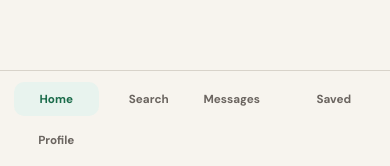
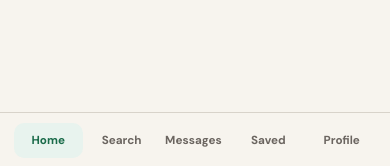
Before and after one commit to sker101/housings, a React (Vite) app in the folder frontend/: page / in a window 390 px wide. Shown: the part 675-841 px from the top of the page. Built offline with nearby package versions, Linux system fonts and the light colour scheme; no server answers; the database is empty.

Commit message:
style: align bottom nav items evenly on mobile

```diff
--- a/frontend/src/components/Layout.tsx
+++ b/frontend/src/components/Layout.tsx
@@ -398,23 +398,27 @@ export default function Layout({ children }) {
       </div>
 
       {(!isAuthenticated || user?.role === APP_ROLE.ADMIN || location.pathname.startsWith('/admin')) ? (
-        <nav className="bottom-nav" aria-label="Primary">
-          <NavLink to="/" className={({ isActive }) => (isActive ? 'is-active' : '')} end>
+        <nav
+          className="bottom-nav"
+          aria-label="Primary"
+          style={{ display: 'flex', justifyContent: 'space-around', alignItems: 'center', gap: '0.25rem' }}
+        >
+          <NavLink to="/" className={({ isActive }) => (isActive ? 'is-active' : '')} end style={{ flex: 1, textAlign: 'center' }}>
             {t('nav.home')}
           </NavLink>
-          <NavLink to="/search" className={({ isActive }) => (isActive ? 'is-active' : '')}>
+          <NavLink to="/search" className={({ isActive }) => (isActive ? 'is-active' : '')} style={{ flex: 1, textAlign: 'center' }}>
             {t('nav.search')}
           </NavLink>
-          <NavLink to="/messages" className={({ isActive }) => `nav-link-with-badge ${isActive ? 'is-active' : ''}`}>
+          <NavLink to="/messages" className={({ isActive }) => `nav-link-with-badge ${isActive ? 'is-active' : ''}`} style={{ flex: 1, textAlign: 'center' }}>
             {t('nav.messages')}
             {unreadCount > 0 ? (
               <span className="nav-badge">{unreadCount > 99 ? '99+' : unreadCount}</span>
             ) : null}
           </NavLink>
-          <NavLink to="/saved" className={({ isActive }) => (isActive ? 'is-active' : '')}>
+          <NavLink to="/saved" className={({ isActive }) => (isActive ? 'is-active' : '')} style={{ flex: 1, textAlign: 'center' }}>
             {t('nav.saved')}
           </NavLink>
-          <NavLink to="/profile" className={({ isActive }) => (isActive ? 'is-active' : '')}>
+          <NavLink to="/profile" className={({ isActive }) => (isActive ? 'is-active' : '')} style={{ flex: 1, textAlign: 'center' }}>
             {user?.fullName?.split(' ')[0] || t('dashboard.profile')}
           </NavLink>
           {isAuthenticated ? (
@@ -422,7 +426,7 @@ export default function Layout({ children }) {
               type="button"
               onClick={logout}
               className="nav-link-button"
-              style={{ background: 'none', border: 'none', padding: 0, color: 'inherit' }}
+              style={{ flex: 1, textAlign: 'center', background: 'none', border: 'none', padding: '0.4rem 0', color: 'inherit' }}
             >
               {t('nav.logout')}
             </button>
```
